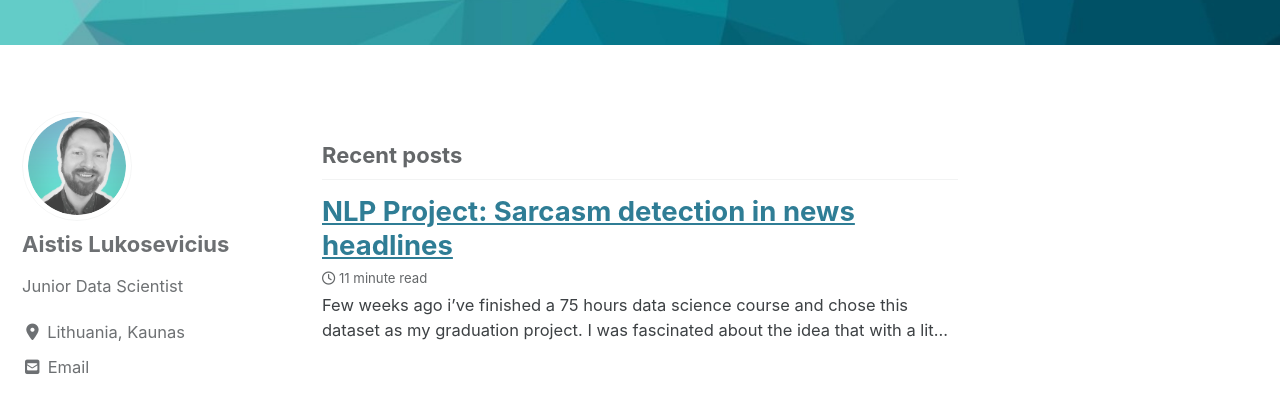
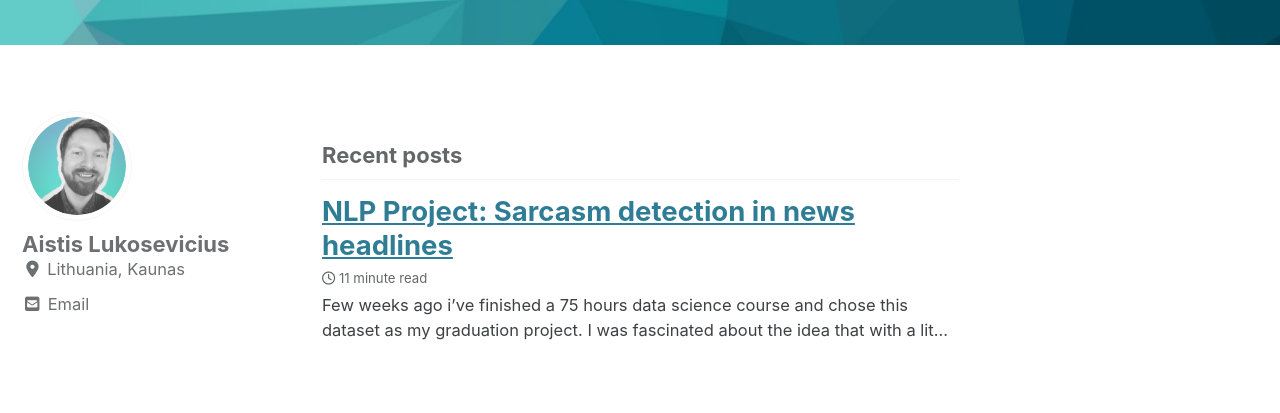
Before and after one commit to Aistisl/Aistisl.github.io, a Jekyll site: the page built from index.html, in a window 1280 px wide and 900 px high, scrolled down 364 px. Shown: the top 413 px of the window. Built offline with Jekyll 4.4.1, drawn with Linux system fonts in a browser that asks for light colours; cached includes are drawn as plain includes; nearby versions of some CDN libraries; the list of posts is cut into pages by our own code.

Commit message:
Update author-profile.html

```diff
--- a/_includes/author-profile.html
+++ b/_includes/author-profile.html
@@ -22,9 +22,9 @@
       <h3 class="author__name" itemprop="name">{{ author.name }}</h3>
     {% endif %}
     {% if author.bio %}
-      <div class="author__bio" itemprop="description">
+<!--       <div class="author__bio" itemprop="description">
         {{ author.bio | markdownify }}
-      </div>
+      </div> -->
     {% endif %}
   </div>
 
```
